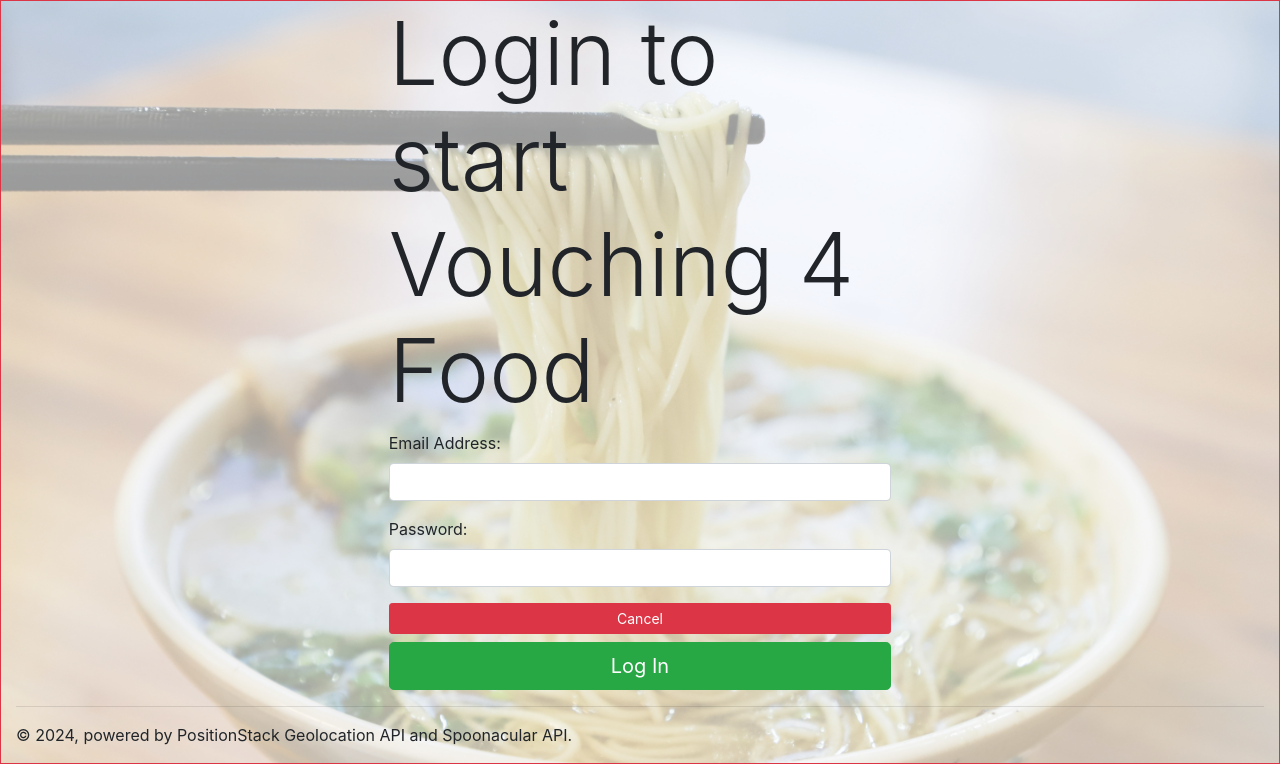
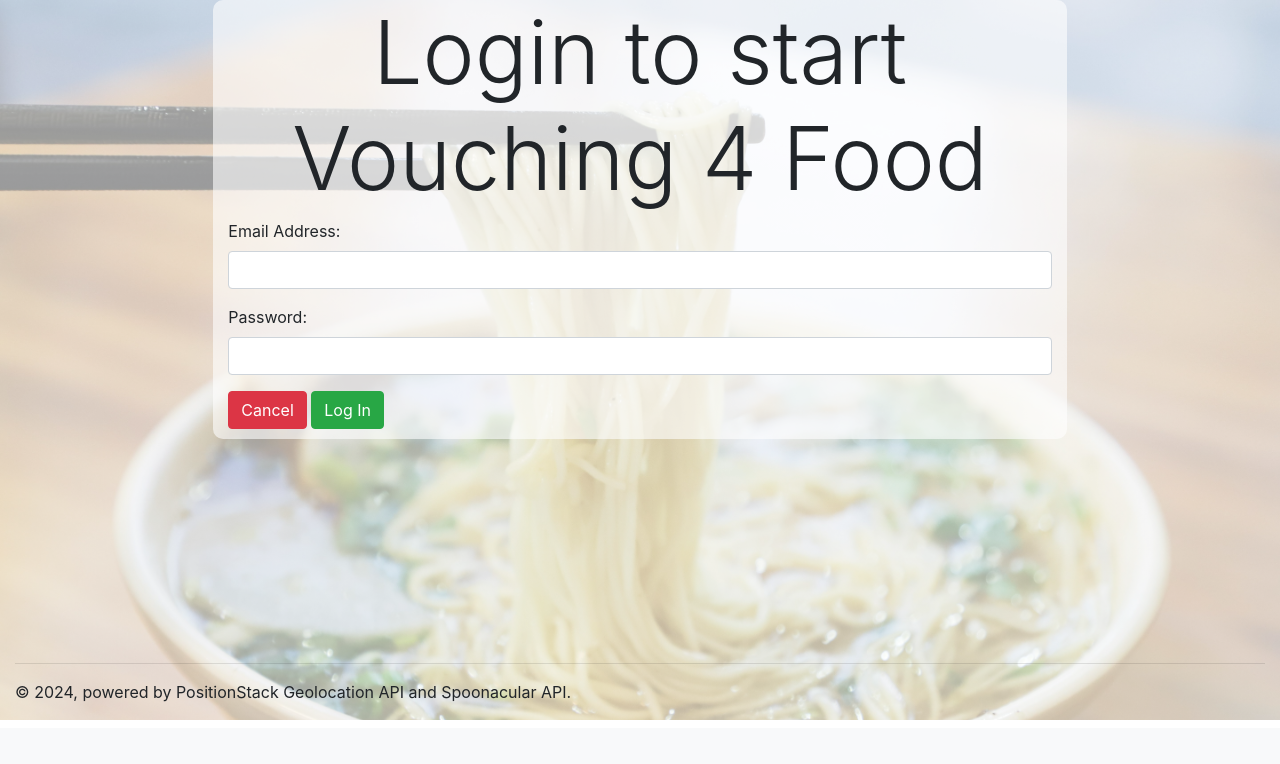
Before and after one commit to franklinkong981/Vote4Food, a Flask app: page /login in a window 1280 px wide. Shown: the part 72-836 px from the top of the page. After the commit the page ends 792 px from the top, so only its background shows below. Run offline with Flask 3, Linux system fonts and the light colour scheme; some libraries are stand-ins or nearby versions.

Commit message:
Styled sign up and login forms

```diff
--- a/static/stylesheets/styles.css
+++ b/static/stylesheets/styles.css
@@ -10,6 +10,8 @@
     width: 500px;
 }
 
+/* Styles for home-anon page. */
+
 .main-container {
     min-height: 90vh;
     display: flex;
@@ -18,6 +20,7 @@
 
     background: linear-gradient(rgba(255,255,255,.6), rgba(255,255,255,.6)), url("/static/images/home-anon-background-image.jpg");
     background-size: cover;
+    background-repeat: no-repeat;
 }
 
 .home-anon-container {
@@ -26,6 +29,25 @@
     border-radius: 10px;
 }
 
+.welcome-page-buttons {
+    margin-bottom: 10px;
+}
+
 footer, .home-anon-container {
     margin-top: auto;
 }
+
+/* Styles for forms, including signup, login */
+
+.form-section {
+    background: rgba(255, 255, 255, 0.6);
+    border-radius: 10px;
+}
+
+.form-header {
+    text-align: center;
+}
+
+.form-buttons {
+    margin-bottom: 10px;
+}
--- a/templates/base.html
+++ b/templates/base.html
@@ -20,7 +20,7 @@
             <div class="alert alert-{{ category }}">{{ message }}</div>
         {% endfor %}
 
-        <div class="main-container container-fluid border border-danger">
+        <div class="main-container container-fluid">
 
             {% block content %}
             {% endblock %}
--- a/templates/home_anon.html
+++ b/templates/home_anon.html
@@ -6,7 +6,9 @@
     <div class="home-anon-container container-fluid">
         <h3 class="display-3">Welcome to Vouch4Food!</h1>
         <h4 class="display-4">Review your favorite restaurants and menu items today!</h2>
-        <a class="btn btn-large btn-primary" href="{{url_for('handle_signup')}}">Get Started</a>
-        <a class="btn btn-secondary" href="{{url_for('handle_login')}}">Log In</a>
+        <div class="welcome-page-buttons">
+            <a class="btn btn-large btn-primary" href="{{url_for('handle_signup')}}">Get Started</a>
+            <a class="btn btn-secondary" href="{{url_for('handle_login')}}">Log In</a>
+        </div>
     </div>
 {% endblock %}
--- a/templates/users/login.html
+++ b/templates/users/login.html
@@ -5,8 +5,8 @@
 {% block content %}
 
   <div class="row justify-content-md-center">
-    <div class="col-md-7 col-lg-5">
-        <h2 class="display-2">Login to start Vouching 4 Food</h2>
+    <div class="form-section col-md-10 col-lg-8">
+        <h2 class="form-header display-2">Login to start Vouching 4 Food</h2>
         <form method="POST">
             {{ form.hidden_tag() }}
 
@@ -21,8 +21,10 @@
                 </p>
             {% endfor %}
 
-            <a class="btn btn-danger btn-sm btn-block" href="{{url_for('homepage')}}">Cancel</a>
-            <button class="btn btn-success btn-lg btn-block">Log In</button>
+            <div class="form-buttons">
+                <a class="btn btn-danger" href="{{url_for('homepage')}}">Cancel</a>
+                <button class="btn btn-success">Log In</button>
+            </div>
         </form>
     </div>
   </div>
```
Also changed, not shown: templates/users/signup.html (+6 -4 lines).
